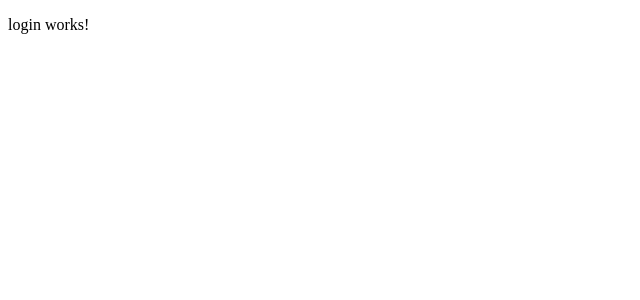
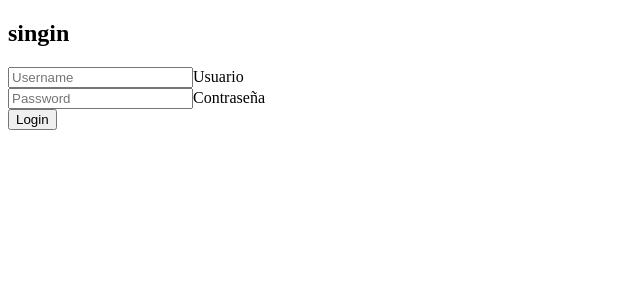
Before and after one commit to ValeryaMB/store, an Angular app: page / in a window 1280 px wide. Shown: the top 300 px of the page, without its empty margins (0-640 px from the left). Built offline with nearby package versions, Linux system fonts and the light colour scheme.

Commit message:
loginhtml

```diff
--- a/src/app/components/login/login.component.html
+++ b/src/app/components/login/login.component.html
@@ -1,3 +1,42 @@
-<p>
-  login works!
-</p>
+<link rel="stylesheet" href="./login.component.css">
+<section class="vh-100">
+  <div class="container-fluid">
+    <div class="row">
+      <div class="col-sm-6 text-black">
+        <div class="d-flex align-items-center h-custom-2 px-5 ms-xl-4 mt-1 pt-5 pt-xl-0 mt-xl-n5">
+          <form action="" class="form-box">
+            <h1 class="form-title">singin</h1>
+
+            <div class="form-outline mb-2">
+              <input type="text" placeholder="Username" id="user" name="user" class="form-control form-control-sm" [(ngModel)]="nombre" />
+              <label class="form-label" for="user">Usuario</label>
+            </div>
+
+            <div class="form-outline mb-4">
+              <input type="password" placeholder="Password" id="email" name="email" class="form-control form-control-sm" [(ngModel)]="correo" />
+              <label class="form-label" for="email">Contraseña</label>
+            </div>
+
+            <div class="pt-1 mb-4">
+              <button class="btn btn-info btn-lg btn-block" type="button" (click)="navegar()">Login</button>
+            </div>
+
+          </form>
+
+        </div>
+
+      </div>
+    </div>
+  </div>
+</section>
+
+
+
+<!-- <h3>INGRESE EL NOMBRE</h3>
+<input type="text" [(ngModel)]="nombre">
+
+
+<h3>INGRESE CORREO</h3>
+<input type="text" [(ngModel)]="correo">
+<br><br><br>
+<button (click)="NAV()">INGRESAR</button> -->
```
